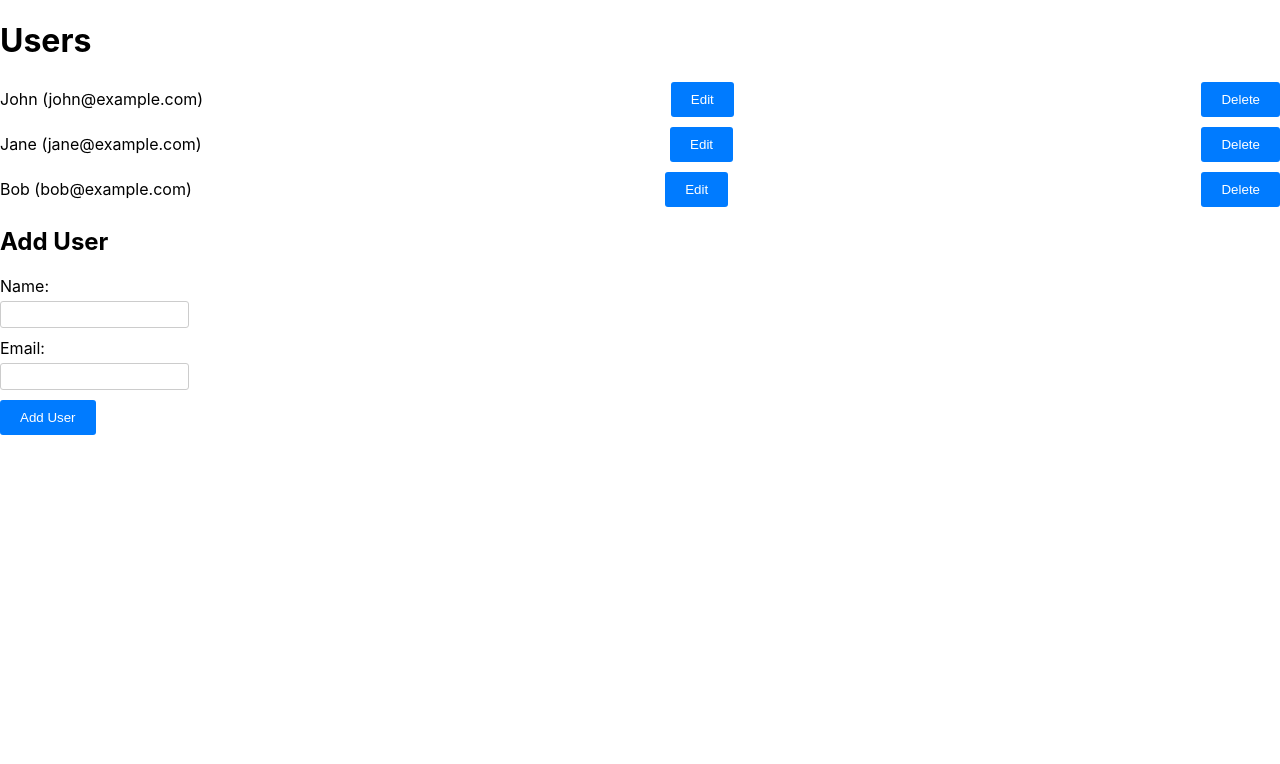
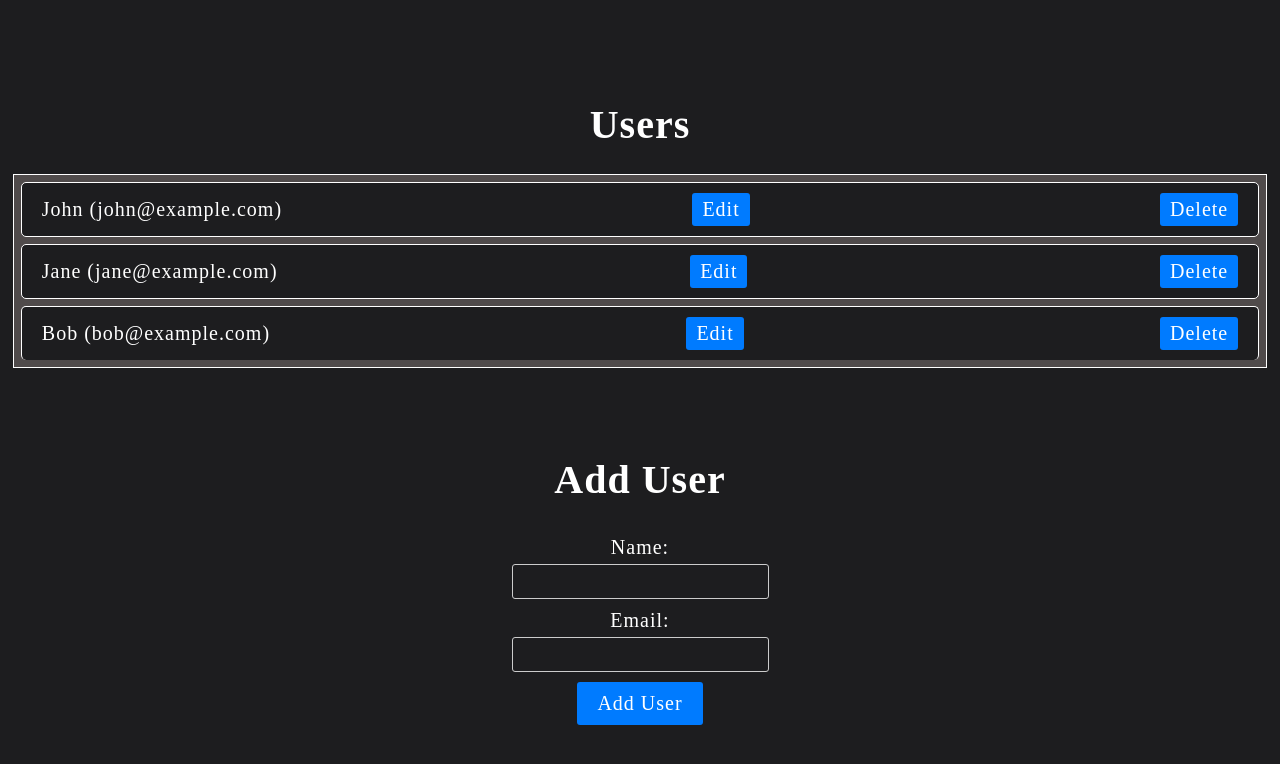
Before and after one commit to iamSaulZapata/react-crud-app-23, a React (Create React App) app: page / in a window 1280 px wide. Shown: the top 764 px of the page. Built offline with nearby package versions, Linux system fonts and the light colour scheme.

Commit message:
I applied some CSS styling and alignment.

```diff
--- a/src/App.css
+++ b/src/App.css
@@ -1,44 +1,54 @@
-.App {
+* {
+	font-family: serif;
+	font-size: 20px;
+	letter-spacing: 1px;
+	background-color: #1d1d1f;
+	color: white;
+}
+
+h1,
+h2 {
+	font-size: 40px;
+	font-weight: bold;
+	margin-top: 7%;
 	text-align: center;
 }
 
-.App-header {
-	background-color: #282c34;
-	min-height: 100vh;
-	display: flex;
-	flex-direction: column;
-	align-items: center;
-	justify-content: center;
-	font-size: calc(10px + 2vmin);
-	color: white;
+.top-div {
+	padding: 1%;
 }
 
-.App-link {
-	color: #61dafb;
-}
-
-.heart {
-	color: #ff0000;
-}
-
-.small {
-	font-size: 0.75rem;
+.last-div {
+	align-items: center;
 }
 
 ul {
 	list-style-type: none;
+	padding: 1%;
+	border: 0.5px solid white;
+	background-color: #504b4b;
+
+	list-style: none;
+	margin: 0;
 	padding: 0;
 }
 
 li {
+	border: 0.5px solid white;
+	text-align: left;
+
 	display: flex;
-	/* justify-content: space-between; */
-	/* align-items: center; */
-	/* margin-bottom: 10px; */
+	align-items: center;
+	justify-content: space-between;
+	margin: 7px;
+	border-radius: 5px;
+
+	padding: 10px 20px;
+	column-gap: 10px;
 }
 
-li button {
-	margin-left: 10px;
+li:last-child {
+	border-bottom: none;
 }
 
 label {
@@ -51,6 +61,7 @@ input {
 	padding: 5px;
 	border-radius: 3px;
 	border: 1px solid #ccc;
+	cursor: pointer;
 }
 
 button {
@@ -66,43 +77,14 @@ button:hover {
 	background-color: #0062cc;
 }
 
-ul {
-	list-style-type: none;
-	padding: 0;
+li button {
+	padding: 5px 10px;
+
+	/* display: flex; */
+	/* align-items: center; */
+	/* justify-content: space-between; */
 }
 
-li {
-	display: flex;
-	justify-content: space-between;
-	align-items: center;
-	margin-bottom: 10px;
+.last-div {
+	text-align: center;
 }
-
-li button {
-	margin-left: 10px;
-}
-
-label {
-	display: block;
-	margin-bottom: 5px;
-}
-
-input {
-	margin-bottom: 10px;
-	padding: 5px;
-	border-radius: 3px;
-	border: 1px solid #ccc;
-}
-
-button {
-	padding: 10px 20px;
-	background-color: #007bff;
-	color: #fff;
-	border-radius: 3px;
-	border: none;
-	cursor: pointer;
-}
-
-button:hover {
-	background-color: #0062cc;
-}
--- a/src/App.js
+++ b/src/App.js
@@ -54,19 +54,24 @@ function App() {
 	};
 
 	return (
-		<div>
+		<div className="top-div">
 			<h1>Users</h1>
 			<ul>
+				{/* <label>Name Edit Delete</label> */}
 				{users.map((user) => (
 					<li key={user.id}>
 						{user.name} ({user.email}){" "}
 						<button onClick={() => handleEditUser(user.id)}>Edit</button>{" "}
-						<button onClick={() => handleDeleteUser(user.id)}>Delete</button>
+						<button
+							className="delete-button"
+							onClick={() => handleDeleteUser(user.id)}>
+							Delete
+						</button>
 					</li>
 				))}
 			</ul>
 			<h2>{selectedUser ? "Edit User" : "Add User"}</h2>
-			<div>
+			<div className="last-div">
 				<label>Name:</label>
 				<input
 					type="text"
@@ -74,7 +79,7 @@ function App() {
 					onChange={(e) => setName(e.target.value)}
 				/>
 			</div>
-			<div>
+			<div className="last-div">
 				<label>Email:</label>
 				<input
 					type="text"
@@ -82,7 +87,7 @@ function App() {
 					onChange={(e) => setEmail(e.target.value)}
 				/>
 			</div>
-			<div>
+			<div className="last-div">
 				{selectedUser ? (
 					<button onClick={handleUpdateUser}>Update User</button>
 				) : (
```
